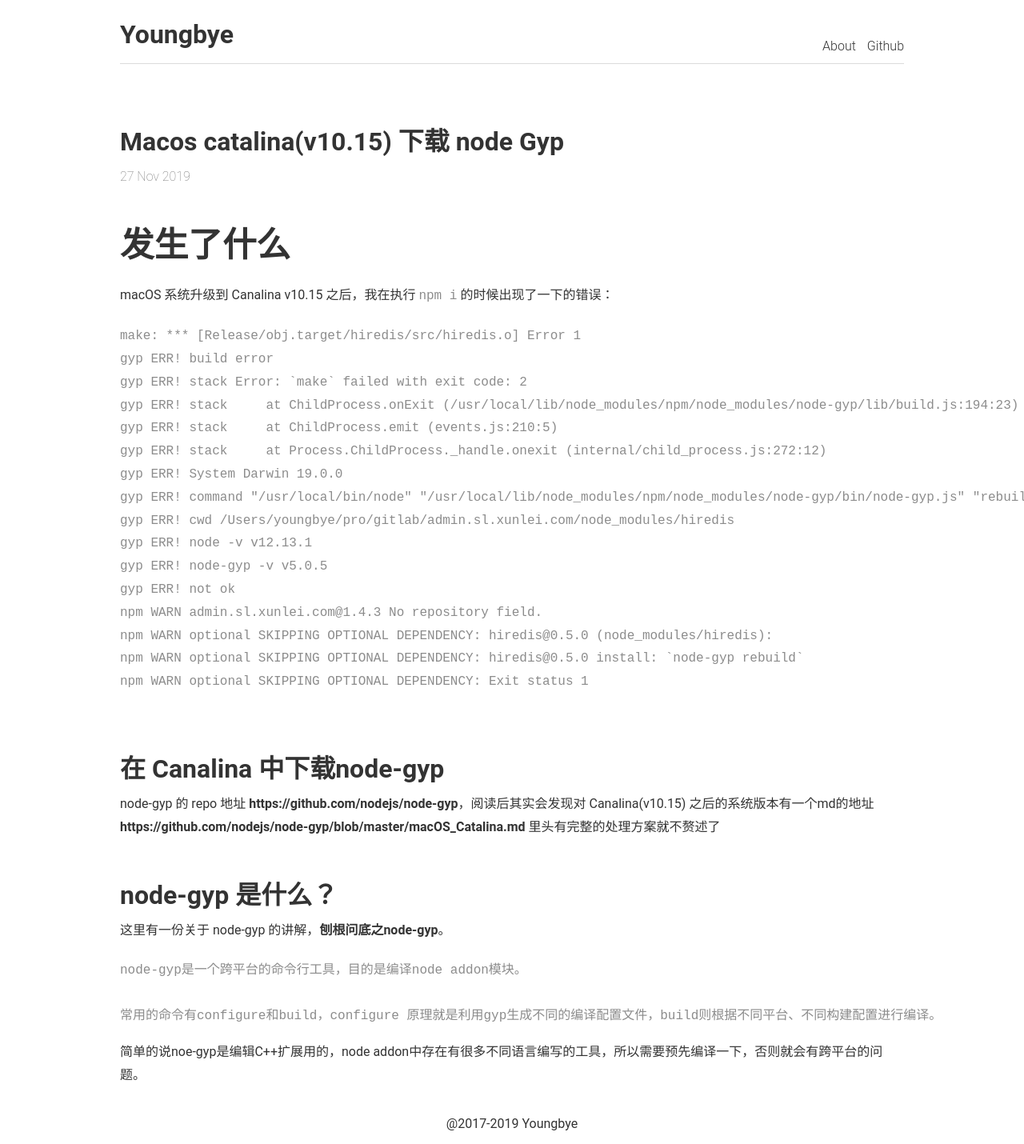
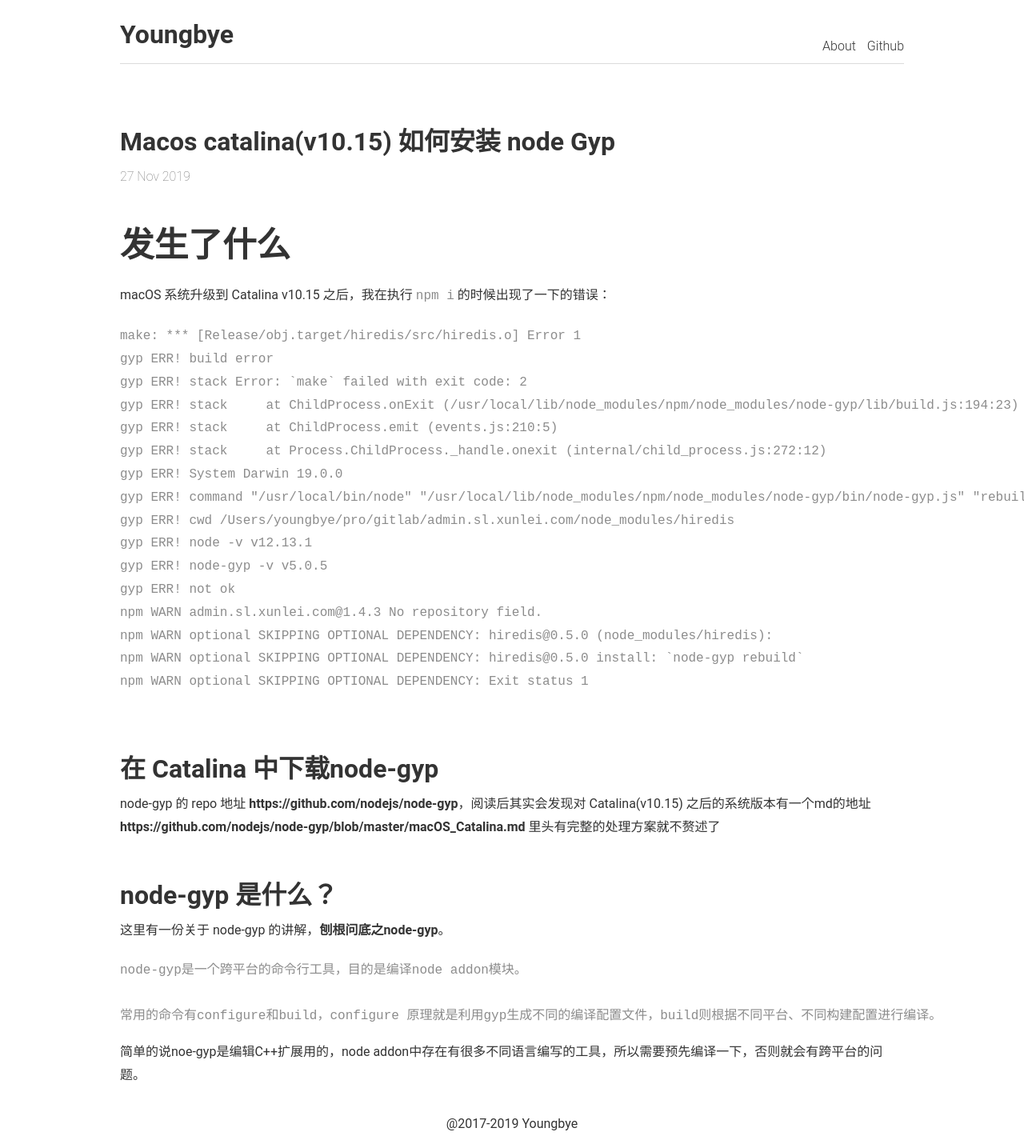
Before and after one commit to kidbai/kidbai.github.io, a Jekyll site: the page built from _posts/2019-11-27-macOS Catalina(v10.15) 如何安装 node-gyp.md, in a window 1280 px wide. Shown: the whole page at 80% size. Built offline with Jekyll 4.4.1, drawn with Linux system fonts in a browser that asks for light colours.

Commit message:
feat(post): update post name

````diff
--- a/_posts/2019-11-27-macOS Catalina(v10.15) 下载 node-gyp.md
+++ b/_posts/2019-11-27-macOS Catalina(v10.15) 如何安装 node-gyp.md
@@ -1,6 +1,6 @@
 # 发生了什么
 
-macOS 系统升级到 Canalina v10.15 之后，我在执行 `npm i` 的时候出现了一下的错误：
+macOS 系统升级到 Catalina v10.15 之后，我在执行 `npm i` 的时候出现了一下的错误：
 
 ```
 make: *** [Release/obj.target/hiredis/src/hiredis.o] Error 1
@@ -22,9 +22,9 @@ npm WARN optional SKIPPING OPTIONAL DEPENDENCY: Exit status 1
 
 ```
 
-## 在 Canalina 中下载node-gyp
+## 在 Catalina 中下载node-gyp
 
-node-gyp 的 repo 地址 [https://github.com/nodejs/node-gyp](https://github.com/nodejs/node-gyp)，阅读后其实会发现对 Canalina(v10.15) 之后的系统版本有一个md的地址 [https://github.com/nodejs/node-gyp/blob/master/macOS_Catalina.md](https://github.com/nodejs/node-gyp/blob/master/macOS_Catalina.md) 里头有完整的处理方案就不赘述了
+node-gyp 的 repo 地址 [https://github.com/nodejs/node-gyp](https://github.com/nodejs/node-gyp)，阅读后其实会发现对 Catalina(v10.15) 之后的系统版本有一个md的地址 [https://github.com/nodejs/node-gyp/blob/master/macOS_Catalina.md](https://github.com/nodejs/node-gyp/blob/master/macOS_Catalina.md) 里头有完整的处理方案就不赘述了
 
 ## node-gyp 是什么？
 
````
